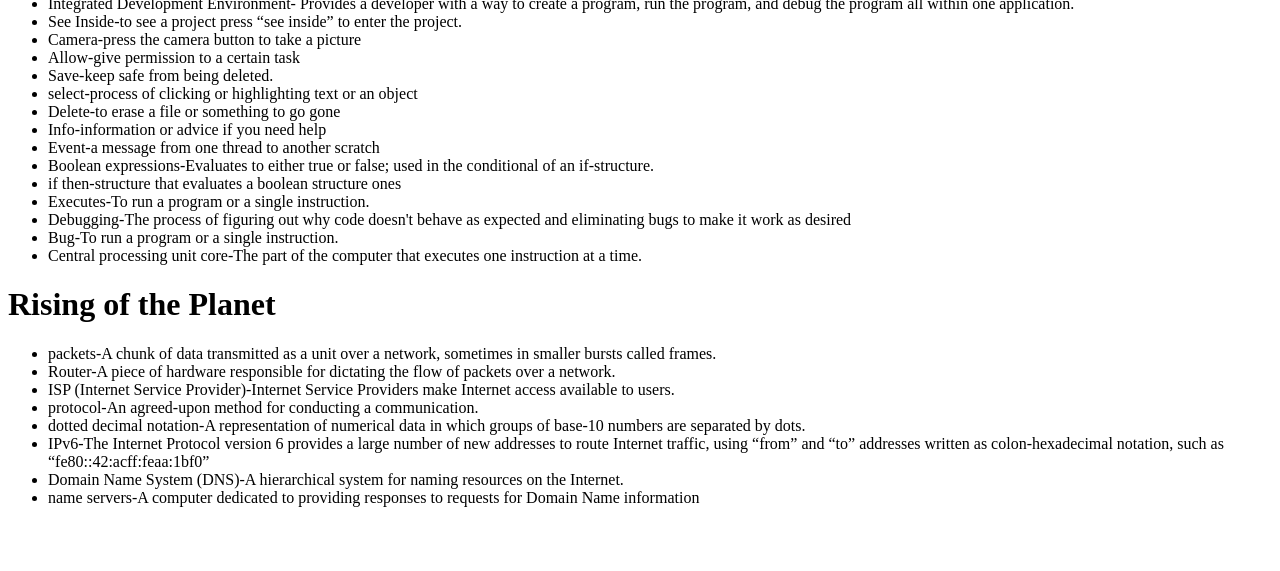
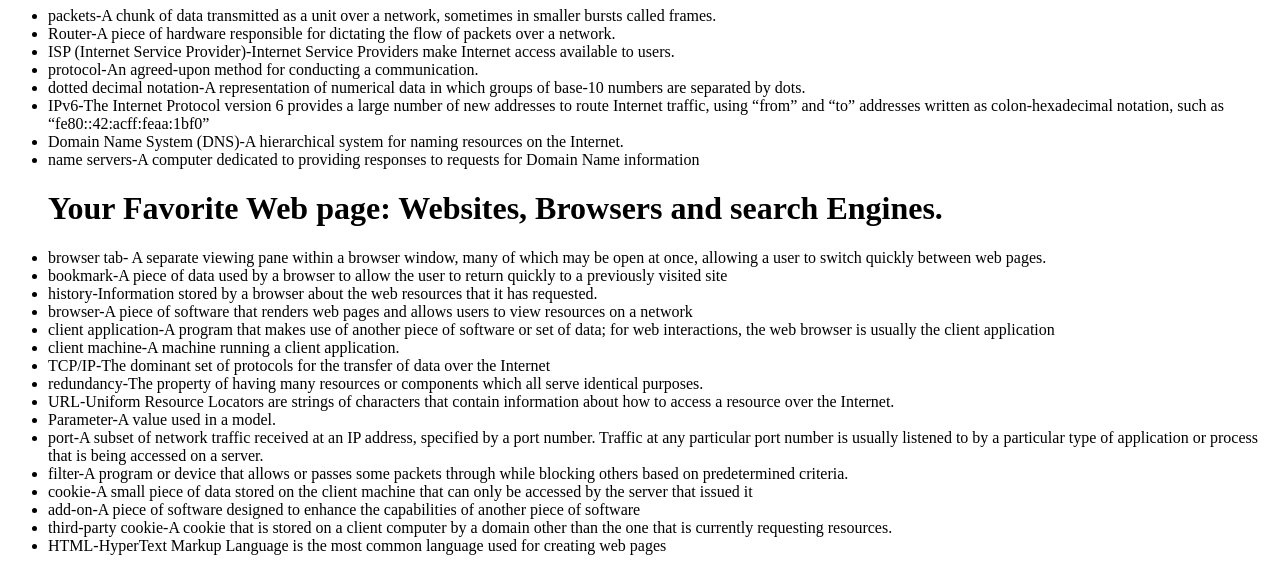
Before and after one commit to jammmii/CSP-2029, a plain HTML site: page vocabulary.html in a window 1280 px wide. Shown: the part 675-1246 px from the top of the page. Before the commit the page ends 1198 px from the top, so only its background shows below. Drawn offline with Linux system fonts and the light colour scheme.

Commit message:
Add files via upload

```diff
--- a/vocabulary.html
+++ b/vocabulary.html
@@ -10,18 +10,14 @@
      <a href="aboutme.html">About me</a>
       <a href="vocabulary.html">Vocabulary</a>
     <h1>This is my vocabulary Page!</h1>
-    <img src="images/portfolio.jpg" height="250">
-    <br>
-    <a target="_blank" href="https://scratch.mit.edu">
-      <img src="images/scratchlogo.png" height="100">
-    </a>
+ <img src="images/images.jpg" height="100">
 	  </body>
 	 <h1>Branching and Literation</h1>
 	 <ul style="list-style-type:disc">
   <li>Sprites-A graphics object that can be moved on top of or behind a background.</li>
   <li>Stage-The background of a project, performs functions through scripting</li>
   <li>Scripts-A set of instructions. In Scratch a script is a single stack of blocks belonging to one sprite or to the stage.</li>
-  <li>Costumes- is one out of possibly many "frames" or alternate appearances of a sprite</li>
+  <li>Costumes-is one out of possibly many "frames" or alternate appearances of a sprite</li>
   <li>Sounds-is an item which one hears that can be played in a Scratch project, available by importing, Scratch's built-in sound library, or recording.</li>
   <li>Iterate-Repeating a step-by-step procedure several times; also used to refer to single execution of that repetitive procedure.</li>
   <li>pseudocode-is a way for developers to express algorithmic ideas without getting bogged down in syntactic details.</li>
@@ -52,5 +48,44 @@
 <li>IPv6-The Internet Protocol version 6 provides a large number of new addresses to route Internet traffic, using “from” and “to” addresses written as colon-hexadecimal notation, such as “fe80::42:acff:feaa:1bf0”</li>
 <li>Domain Name System (DNS)-A hierarchical system for naming resources on the Internet.</li>
 <li>name servers-A computer dedicated to providing responses to requests for Domain Name information</li>
+<h1>Your Favorite Web page: Websites, Browsers and search Engines.</h1>
+<li>browser tab- A separate viewing pane within a browser window, many of which may be open at once, allowing a user to switch quickly between web pages.
+</li>
+<li>bookmark-A piece of data used by a browser to allow the user to return quickly to a previously visited site
+</li>
+<li>history-Information stored by a browser about the web resources that it has requested.
+</li>
+<li>browser-A piece of software that renders web pages and allows users to view resources on a network
+</li>
+<li>client application-A program that makes use of another piece of software or set of data; for web interactions, the web browser is usually the client application
+</li>
+<li>client machine-A machine running a client application.</li>
+<li>TCP/IP-The dominant set of protocols for the transfer of data over the Internet
+</li>
+<li>redundancy-The property of having many resources or components which all serve identical purposes.</li>
+<li>URL-Uniform Resource Locators are strings of characters that contain information about how to access a resource over the Internet.</li>
+<li>Parameter-A value used in a model.</li>
+<li>port-A subset of network traffic received at an IP address, specified by a port number. Traffic at any particular port number is usually listened to by a particular type of application or process that is being accessed on a server.</li>
+<li>filter-A program or device that allows or passes some packets through while blocking others based on predetermined criteria.</li>
+<li>cookie-A small piece of data stored on the client machine that can only be accessed by the server that issued it</li>
+<li>add-on-A piece of software designed to enhance the capabilities of another piece of software</li>
+<li>third-party cookie-A cookie that is stored on a client computer by a domain other than the one that is currently requesting resources.
+</li>
+<li>HTML-HyperText Markup Language is the most common language used for creating web pages</li>
+
+
+
+
+
+
+
+
+
+
+
+
+
+
+
 </ul>
 	</html>
```
